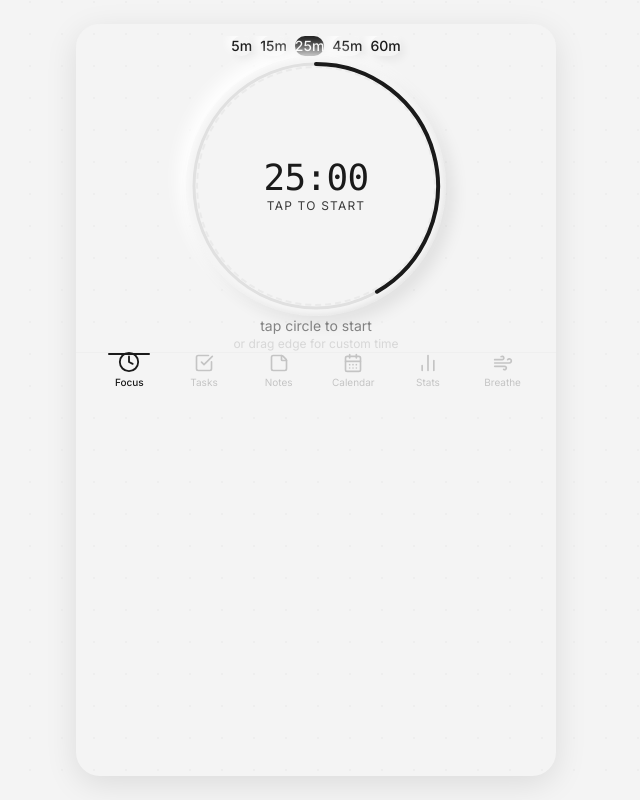
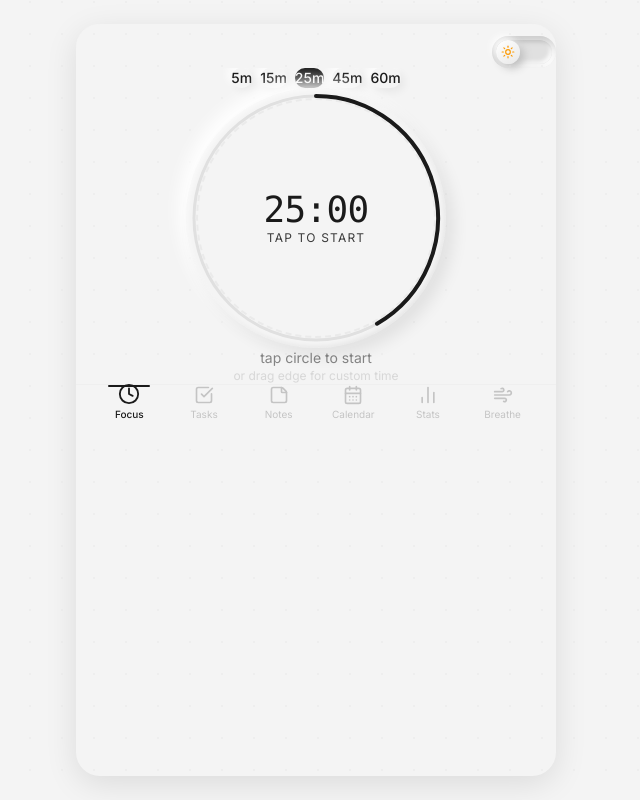
Before and after one commit to Nathanellevy-DI/TheZen.github.io, a React (Vite) app: page / in a window 1280 px wide. Shown: the whole page, without its empty margins (324-964 px from the left). Built offline with nearby package versions, Linux system fonts and the light colour scheme.

Commit message:
Add premium claymorphism theme toggle with dark mode

```diff
--- a/src/App.jsx
+++ b/src/App.jsx
@@ -7,6 +7,8 @@ import { Calendar } from './components/Calendar/Calendar';
 import { FocusStats, useRecordSession, useRecordStart } from './components/Stats/FocusStats';
 import { BreathingExercise } from './components/Breathing/BreathingExercise';
 import { BottomNav } from './components/Navigation/BottomNav';
+import { ThemeProvider } from './context/ThemeContext';
+import { ThemeToggle } from './components/ThemeToggle/ThemeToggle';
 import './index.css';
 
 const pageVariants = {
@@ -15,7 +17,7 @@ const pageVariants = {
   exit: { opacity: 0, x: -20 },
 };
 
-function App() {
+function AppContent() {
   const [activeTab, setActiveTab] = useState('timer');
   const recordSession = useRecordSession();
   const recordStart = useRecordStart();
@@ -32,8 +34,11 @@ function App() {
   const needsScroll = scrollableTabs.includes(activeTab);
 
   return (
-    <div className="h-full w-full bg-paper flex flex-col overflow-hidden">
-      <div className="pt-safe flex-shrink-0" />
+    <div className="h-full w-full flex flex-col overflow-hidden" style={{ backgroundColor: 'var(--theme-paper)' }}>
+      {/* Top bar with theme toggle */}
+      <div className="pt-safe flex-shrink-0 flex justify-end items-center px-4 py-2">
+        <ThemeToggle />
+      </div>
 
       <main className={`flex-1 overflow-hidden ${needsScroll ? 'scrollable' : ''}`}>
         <div className="app-container h-full">
@@ -82,4 +87,12 @@ function App() {
   );
 }
 
+function App() {
+  return (
+    <ThemeProvider>
+      <AppContent />
+    </ThemeProvider>
+  );
+}
+
 export default App;
--- /dev/null
+++ b/src/components/ThemeToggle/ThemeToggle.jsx
@@ -0,0 +1,132 @@
+import { motion } from 'framer-motion';
+import { Sun, Moon } from 'lucide-react';
+import { useTheme } from '../../context/ThemeContext';
+
+/**
+ * ThemeToggle - Premium claymorphism toggle switch
+ * Feels like a physical, tactile switch molded from the surface
+ * Inspired by teenage engineering / Apple design
+ */
+export function ThemeToggle() {
+    const { theme, toggleTheme, isDark } = useTheme();
+
+    // Spring physics for smooth, satisfying motion
+    const springConfig = {
+        type: 'spring',
+        stiffness: 300,
+        damping: 30,
+    };
+
+    // Play click sound (placeholder)
+    const playClickSound = () => {
+        try {
+            const audioContext = new (window.AudioContext || window.webkitAudioContext)();
+            const oscillator = audioContext.createOscillator();
+            const gainNode = audioContext.createGain();
+
+            oscillator.connect(gainNode);
+            gainNode.connect(audioContext.destination);
+
+            oscillator.frequency.value = isDark ? 800 : 600;
+            oscillator.type = 'sine';
+
+            gainNode.gain.setValueAtTime(0.1, audioContext.currentTime);
+            gainNode.gain.exponentialRampToValueAtTime(0.001, audioContext.currentTime + 0.1);
+
+            oscillator.start(audioContext.currentTime);
+            oscillator.stop(audioContext.currentTime + 0.1);
+        } catch (e) {
+            // Audio not supported
+        }
+    };
+
+    const handleToggle = () => {
+        playClickSound();
+        toggleTheme();
+    };
+
+    return (
+        <button
+            onClick={handleToggle}
+            onKeyDown={(e) => { if (e.key === 'Enter' || e.key === ' ') handleToggle(); }}
+            role="switch"
+            aria-checked={isDark}
+            aria-label={`Switch to ${isDark ? 'light' : 'dark'} mode`}
+            className={`
+        relative w-16 h-8 rounded-full cursor-pointer
+        transition-colors duration-300 ease-out
+        focus:outline-none focus-visible:ring-2 focus-visible:ring-offset-2
+        ${isDark
+                    ? 'bg-[#1a1a1a] focus-visible:ring-amber-400 focus-visible:ring-offset-[#1a1a1a]'
+                    : 'bg-[#e8e8e8] focus-visible:ring-[#1a1a1a] focus-visible:ring-offset-[#f4f4f4]'
+                }
+      `}
+            style={{
+                boxShadow: isDark
+                    ? 'inset 4px 4px 8px #0a0a0a, inset -4px -4px 8px #2a2a2a'
+                    : 'inset 4px 4px 8px #c8c8c8, inset -4px -4px 8px #ffffff',
+            }}
+        >
+            {/* Track groove effect */}
+            <div
+                className={`
+          absolute inset-1 rounded-full
+          transition-colors duration-300
+          ${isDark ? 'bg-[#151515]' : 'bg-[#e0e0e0]'}
+        `}
+                style={{
+                    boxShadow: isDark
+                        ? 'inset 2px 2px 4px #0a0a0a, inset -2px -2px 4px #1f1f1f'
+                        : 'inset 2px 2px 4px #bebebe, inset -2px -2px 4px #ffffff',
+                }}
+            />
+
+            {/* Thumb - The moving tactile button */}
+            <motion.div
+                className={`
+          absolute top-1 w-6 h-6 rounded-full
+          flex items-center justify-center
+          transition-colors duration-300
+        `}
+                initial={false}
+                animate={{
+                    x: isDark ? 32 : 4,
+                    scale: 1,
+                }}
+                whileTap={{ scale: 0.9 }}
+                transition={springConfig}
+                style={{
+                    background: isDark
+                        ? 'linear-gradient(145deg, #2a2a2a, #1a1a1a)'
+                        : 'linear-gradient(145deg, #ffffff, #e8e8e8)',
+                    boxShadow: isDark
+                        ? '4px 4px 8px #0a0a0a, -2px -2px 6px #3a3a3a, 0 0 12px rgba(251, 191, 36, 0.15)'
+                        : '4px 4px 8px #bebebe, -4px -4px 8px #ffffff',
+                }}
+            >
+                {/* Icon */}
+                <motion.div
+                    initial={false}
+                    animate={{
+                        rotate: isDark ? 360 : 0,
+                        scale: 1,
+                    }}
+                    transition={springConfig}
+                >
+                    {isDark ? (
+                        <Moon
+                            size={14}
+                            className="text-amber-400"
+                            style={{ filter: 'drop-shadow(0 0 4px rgba(251, 191, 36, 0.5))' }}
+                        />
+                    ) : (
+                        <Sun
+                            size={14}
+                            className="text-amber-500"
+                        />
+                    )}
+                </motion.div>
+            </motion.div>
+        </button>
+    );
+}
--- /dev/null
+++ b/src/context/ThemeContext.jsx
@@ -0,0 +1,44 @@
+import { createContext, useContext, useEffect, useState } from 'react';
+import { getStorageItem, setStorageItem } from '../utils/storage';
+
+const ThemeContext = createContext({
+    theme: 'light',
+    toggleTheme: () => { },
+    isDark: false,
+});
+
+export function useTheme() {
+    return useContext(ThemeContext);
+}
+
+export function ThemeProvider({ children }) {
+    const [theme, setTheme] = useState(() => {
+        const stored = getStorageItem('theme', null);
+        if (stored) return stored;
+        // Check system preference
+        if (typeof window !== 'undefined' && window.matchMedia('(prefers-color-scheme: dark)').matches) {
+            return 'dark';
+        }
+        return 'light';
+    });
+
+    useEffect(() => {
+        const root = document.documentElement;
+        if (theme === 'dark') {
+            root.classList.add('dark');
+        } else {
+            root.classList.remove('dark');
+        }
+        setStorageItem('theme', theme);
+    }, [theme]);
+
+    const toggleTheme = () => {
+        setTheme(prev => prev === 'light' ? 'dark' : 'light');
+    };
+
+    return (
+        <ThemeContext.Provider value={{ theme, toggleTheme, isDark: theme === 'dark' }}>
+            {children}
+        </ThemeContext.Provider>
+    );
+}
--- a/src/index.css
+++ b/src/index.css
@@ -5,12 +5,14 @@
    ═══════════════════════════════════════════════════════════════════════ */
 
 @theme {
+  /* Light mode colors */
   --color-paper: #F4F4F4;
   --color-stone: #E0E0E0;
   --color-stone-dark: #C4C4C4;
   --color-ink: #1A1A1A;
   --color-ink-soft: #3A3A3A;
 
+  /* Light mode shadows */
   --shadow-clay:
     8px 8px 16px rgba(0, 0, 0, 0.08),
     -8px -8px 16px rgba(255, 255, 255, 0.9),
@@ -59,7 +61,7 @@
 }
 
 /* ═══════════════════════════════════════════════════════════════════════
-   iOS Safe Area Variables
+   iOS Safe Area Variables + Dark Mode Colors
    ═══════════════════════════════════════════════════════════════════════ */
 
 :root {
@@ -67,6 +69,22 @@
   --safe-area-bottom: env(safe-area-inset-bottom, 0px);
   --safe-area-left: env(safe-area-inset-left, 0px);
   --safe-area-right: env(safe-area-inset-right, 0px);
+
+  /* Theme colors (light mode default) */
+  --theme-paper: #F4F4F4;
+  --theme-stone: #E0E0E0;
+  --theme-stone-dark: #C4C4C4;
+  --theme-ink: #1A1A1A;
+  --theme-ink-soft: #3A3A3A;
+}
+
+/* Dark mode colors */
+.dark {
+  --theme-paper: #1a1a1a;
+  --theme-stone: #2a2a2a;
+  --theme-stone-dark: #3a3a3a;
+  --theme-ink: #f4f4f4;
+  --theme-ink-soft: #c4c4c4;
 }
 
 /* ═══════════════════════════════════════════════════════════════════════
@@ -80,9 +98,10 @@ body {
   margin: 0;
   padding: 0;
   font-family: 'Inter', -apple-system, BlinkMacSystemFont, 'Segoe UI', sans-serif;
-  background-color: var(--color-paper);
-  color: var(--color-ink);
+  background-color: var(--theme-paper);
+  color: var(--theme-ink);
   -webkit-text-size-adjust: 100%;
+  transition: background-color 0.3s ease, color 0.3s ease;
 }
 
 /* Mobile: Lock viewport for app-like feel */
```
